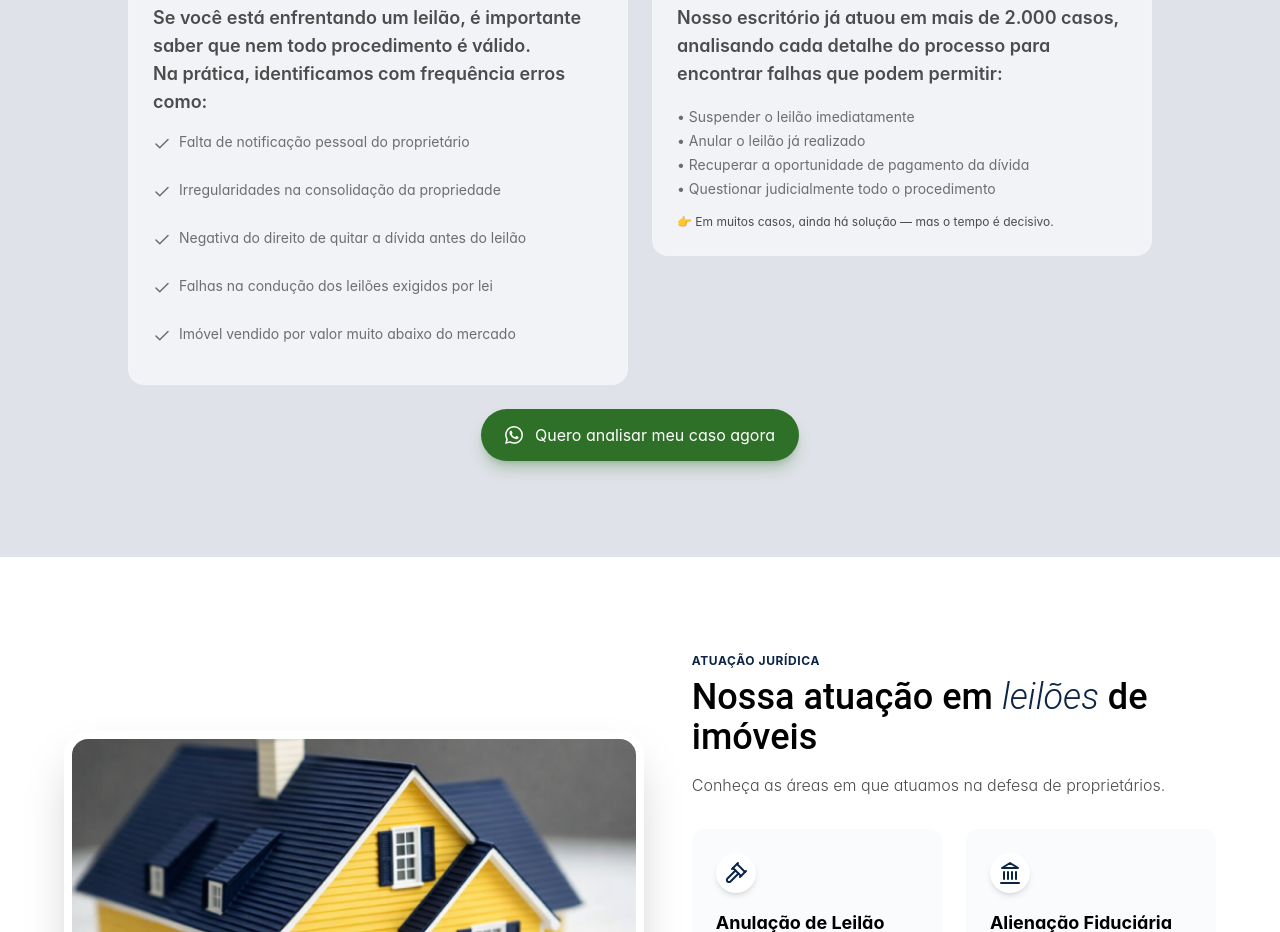
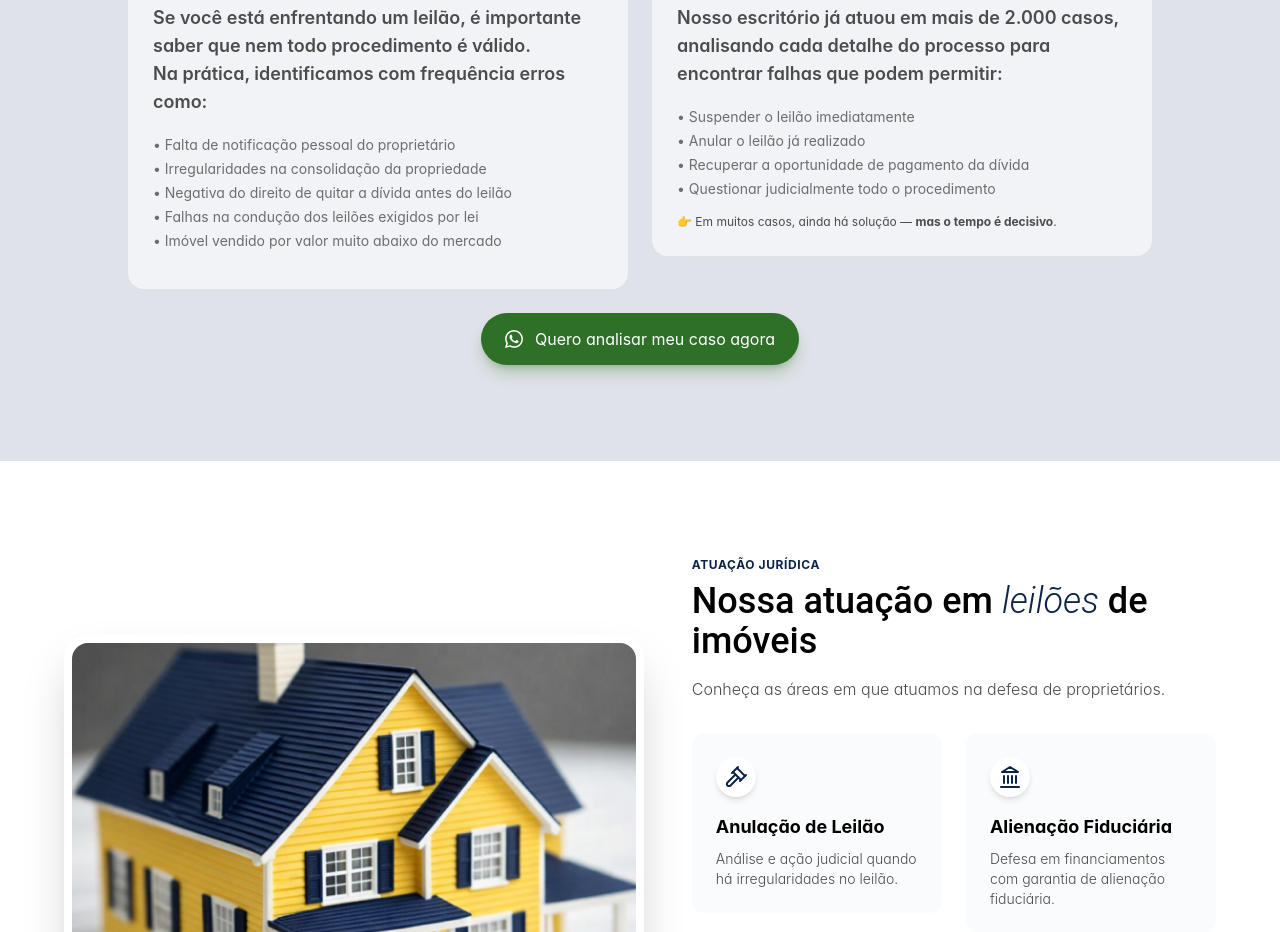
Before and after one commit to Paper-Street-Softwares/LPS-Ana-Paula, a React (Vite) app: page / in a window 1280 px wide. Shown: the part 3060-3992 px from the top of the page. Built offline with nearby package versions, Linux system fonts and the light colour scheme.

Commit message:
fix: Ajustes feitos no card

```diff
--- a/src/content/content.jsx
+++ b/src/content/content.jsx
@@ -325,40 +325,11 @@ const content = {
           ),
           container: (
             <>
-              <p className="flex gap-2 items-start">
-                <span>
-                  <Check width={18} />
-                </span>
-                Falta de notificação pessoal do proprietário
-              </p>
-              <br />
-              <p className="flex gap-2 items-start">
-                <span>
-                  <Check width={18} />
-                </span>
-                Irregularidades na consolidação da propriedade
-              </p>
-              <br />
-              <p className="flex gap-2 items-start">
-                <span>
-                  <Check width={18} />
-                </span>
-                Negativa do direito de quitar a dívida antes do leilão
-              </p>
-              <br />
-              <p className="flex gap-2 items-start">
-                <span>
-                  <Check width={18} />
-                </span>
-                Falhas na condução dos leilões exigidos por lei
-              </p>
-              <br />
-              <p className="flex gap-2 items-start">
-                <span>
-                  <Check width={18} />
-                </span>
-                Imóvel vendido por valor muito abaixo do mercado
-              </p>
+              • Falta de notificação pessoal do proprietário <br />
+              • Irregularidades na consolidação da propriedade <br />
+              • Negativa do direito de quitar a dívida antes do leilão <br />•
+              Falhas na condução dos leilões exigidos por lei <br /> • Imóvel
+              vendido por valor muito abaixo do mercado
             </>
           ),
         },
@@ -379,7 +350,10 @@ const content = {
           ),
 
           obs: (
-            <>👉 Em muitos casos, ainda há solução — mas o tempo é decisivo.</>
+            <>
+              👉 Em muitos casos, ainda há solução —{" "}
+              <span className="font-bold">mas o tempo é decisivo</span>.
+            </>
           ),
         },
       },
```
